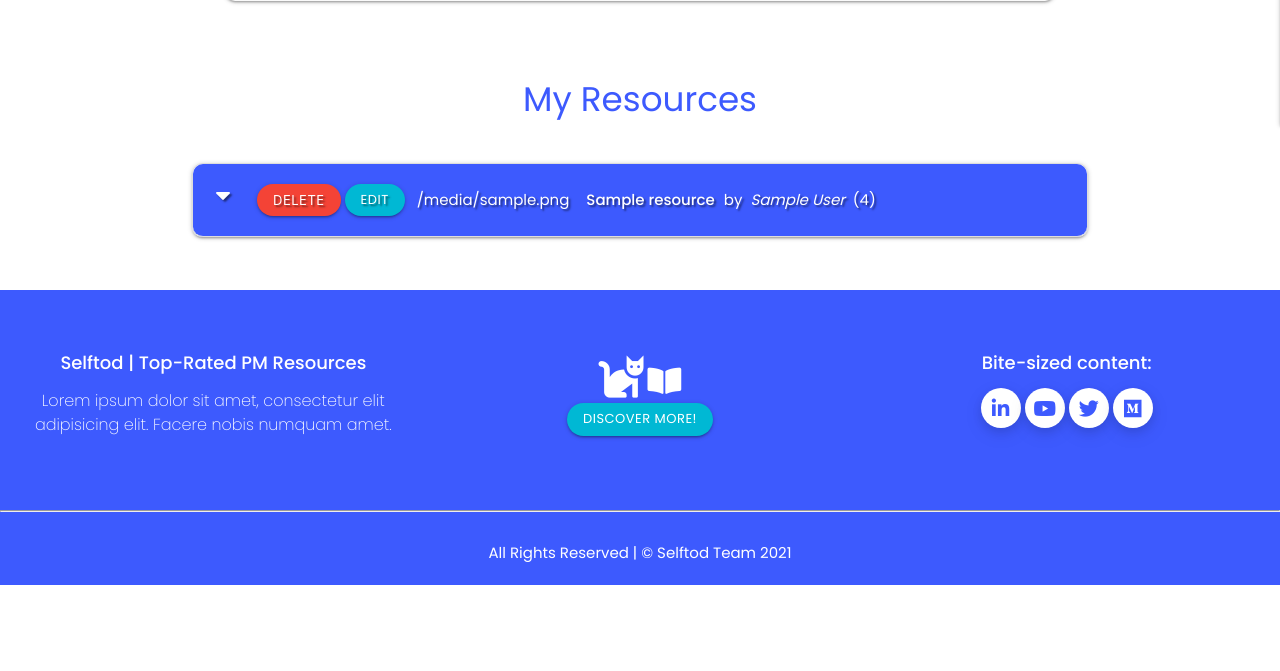
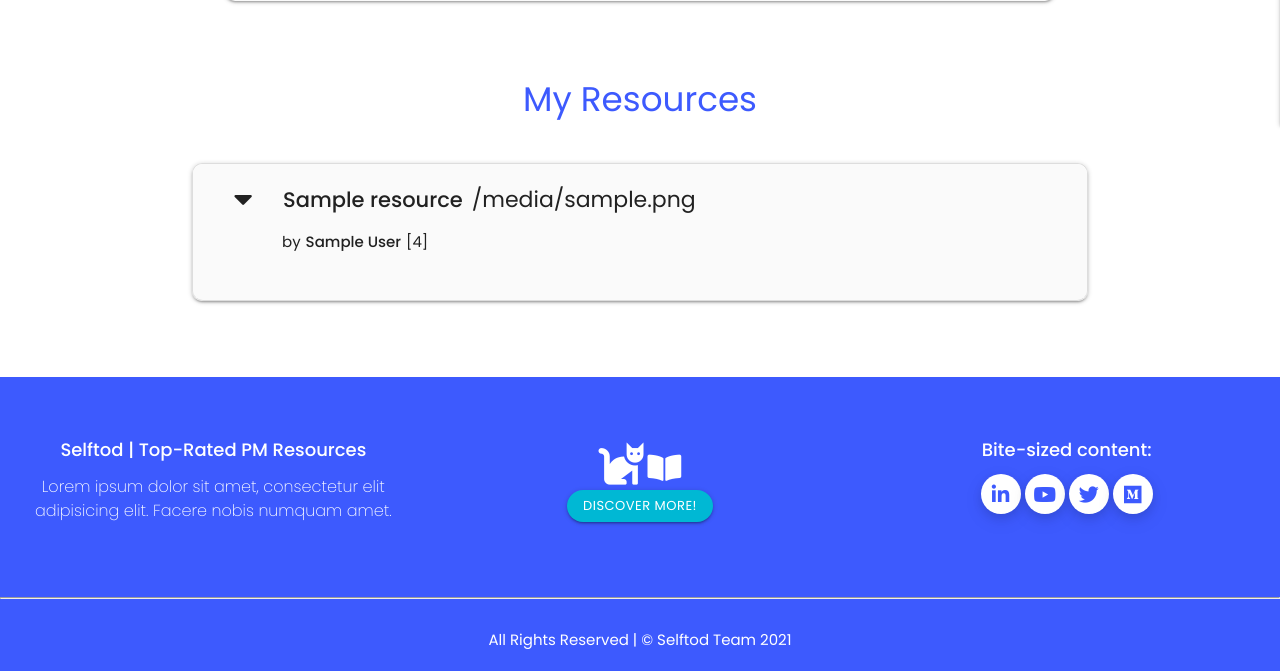
Before and after one commit to effiemanyos/ms3-pmresources, a Flask app: page /profile/1 in a window 1280 px wide. Shown: the part 735-1406 px from the top of the page. Before the commit the page ends 1320 px from the top, so only its background shows below. Run offline with Flask 2, Linux system fonts and the light colour scheme; the visitor is signed in with stand-in values (Sample User, id 1); a database or web service that is not in the repository returns one stand-in record (values such as "Sample title"); some libraries are stand-ins or nearby versions.

Commit message:
Update the resources section in Profile page

```diff
--- a/app.py
+++ b/app.py
@@ -124,7 +124,7 @@ def profile(username):
 
     if session["user"]:
         return render_template(
-            "profile.html", username=username, resources=resources)
+            "profile.html", username=username, resources=resources, profile=profile)
 
     return redirect(url_for("login"))
 
--- a/templates/profile.html
+++ b/templates/profile.html
@@ -54,29 +54,36 @@
     My Resources
 </h4>
 <br>
+<div class="container">
     <!-- All Resources -->
-    <div class="container">
     {% if resources|length > 0 %}
     <ul class="collapsible collapsible-styling">
         {% for resource in resources %}
         <li>
-                <div class="collapsible-header white-text indigo accent-3 text-shadow collapsible-styling">
+            <div class="collapsible-header grey lighten-5 collapsible-styling">
+                <!-- Dropdown Icon -->
+                <div class="col s3 dropdown-icon">
+                    <i class="fas fa-caret-down right" style="font-size:30px"></i>
+                </div>
+                <!-- Resource Icon, Title, Author, Rating, Status -->
+                <div class="col s9">
+                    <span class="resource-title"><strong>{{ resource.resource_title }}</strong></span>
+                    <span style="font-size:22px">{{ resource.resource_icon }}</span>
+                    <br>
+                    &nbsp;<span
+                        class="resource-subtitle">by<strong>{{ resource.resource_author }}</strong>[{{ resource.resource_rating }}]</span>
+                    {% if resource.is_done == "on" %}
+                    <i class="fas fa-check-circle tooltipped" style="font-size:15px" data-position="right"
+                        data-tooltip="DONE!"></i>
+                    {% endif %}
+                    <br>
+                    <br>
                     <!-- Delete & Edit Buttons -->
-                    <div class="col s3">
-                        <i class="fas fa-caret-down"></i>
+                    {% if session.user|lower == resource.created_by|lower %}
                     <button data-target="modal1" class="btn-small red button-styling
                             text-shadow modal-trigger">Delete</button>
                     <a href="{{ url_for('edit_resource', resource_id=resource._id) }}"
                         class="btn-small cyan accent-4 button-styling">Edit</a>
-                    </div>
-                    <!-- Resource Icon, Title, Author, Creation Date -->
-                    <div class="col s9">
-                        &nbsp;&nbsp;&nbsp;{{ resource.resource_icon }} &nbsp;
-                        <strong>{{ resource.resource_title }}</strong> by&nbsp;
-                        <em>{{ resource.resource_author }}</em>&nbsp;&nbsp;({{ resource.resource_rating }})
-                        {% if resource.is_done == "on" %}
-                        &nbsp;<i class="fas fa-check-circle white-text tooltipped" data-position="right"
-                            data-tooltip="DONE!"></i>
                     {% endif %}
                 </div>
             </div>
@@ -98,6 +105,7 @@
         {% endfor %}
     </ul>
     {% else %}
+    <h3 class="center-align red-text">No Results Found</h3>
     <!-- No Added Resources Message -->
     <div class="col s12 center-align card-panel grey lighten-5 form-styling">
         <h5>You haven't added any resources yet &#128129;&#127996;</h5>
@@ -107,6 +115,8 @@
     </div>
     {% endif %}
 </div>
+</div>
+<br>
 <br>
 <br>
 <!-- Delete Resource Modal -->
@@ -124,6 +134,6 @@
             class="btn red accent-4 button-styling">Delete</a>
     </div>
 </div>
+
 {% endfor %}
-
 {% endblock %}
--- a/templates/resources.html
+++ b/templates/resources.html
@@ -82,9 +82,7 @@
                             class="btn-small cyan accent-4 button-styling">Edit</a>
                         {% endif %}
                     </div>
-
                 </div>
-
                 <!-- Resource Collapsible Body -->
                 <div class="collapsible-body">
                     <p><strong><i class="fas fa-th"></i>&nbsp; Category:</strong> {{ resource.category_name }}</p>
```
Lines whose indentation alone changed are shown as unchanged.
